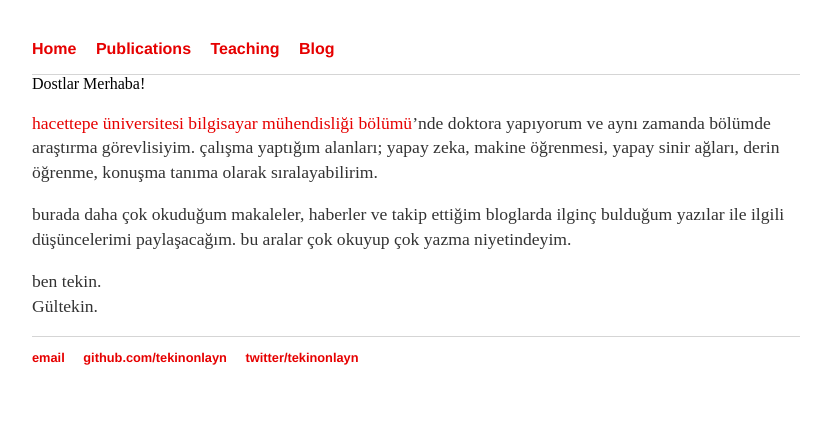
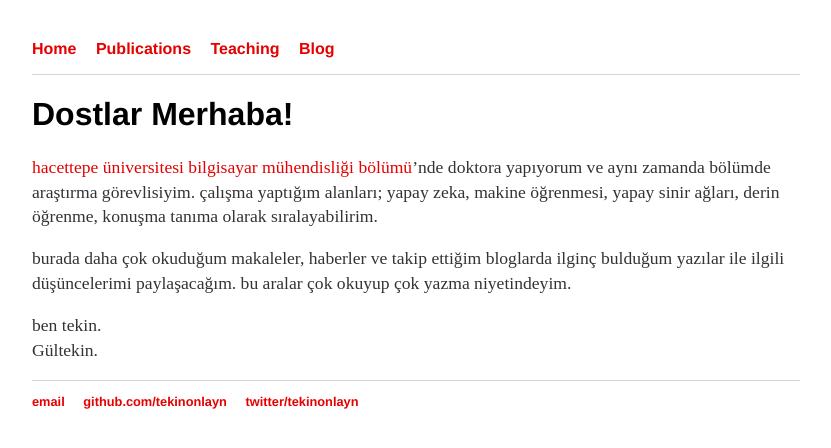
Before and after one commit to tekinonlayn/gi.github.io, a Jekyll site: the page built from index.html, in a window 1280 px wide. Shown: the top 448 px of the page, without its empty margins (224-1055 px from the left). Built offline with Jekyll 4.4.1, drawn with Linux system fonts in a browser that asks for light colours.

Commit message:
Update index.html

```diff
--- a/index.html
+++ b/index.html
@@ -2,7 +2,7 @@
 layout: default
 title: Gültekin Işık
 ---
-<div class="blurb"
+<div class="blurb">
 	<h1>Dostlar Merhaba!</h1>
 	<p><a href="http://www.hacettepe.edu.tr/">hacettepe üniversitesi</a> <a href="http://cs.hacettepe.edu.tr/">bilgisayar mühendisliği bölümü</a>’nde doktora yapıyorum ve aynı zamanda bölümde araştırma görevlisiyim. çalışma yaptığım alanları; yapay zeka, makine öğrenmesi, yapay sinir ağları, derin öğrenme, konuşma tanıma olarak sıralayabilirim.</p>
 	<p>burada daha çok okuduğum makaleler, haberler ve takip ettiğim bloglarda ilginç bulduğum yazılar ile ilgili düşüncelerimi paylaşacağım. bu aralar çok okuyup çok yazma niyetindeyim.</p>
```
